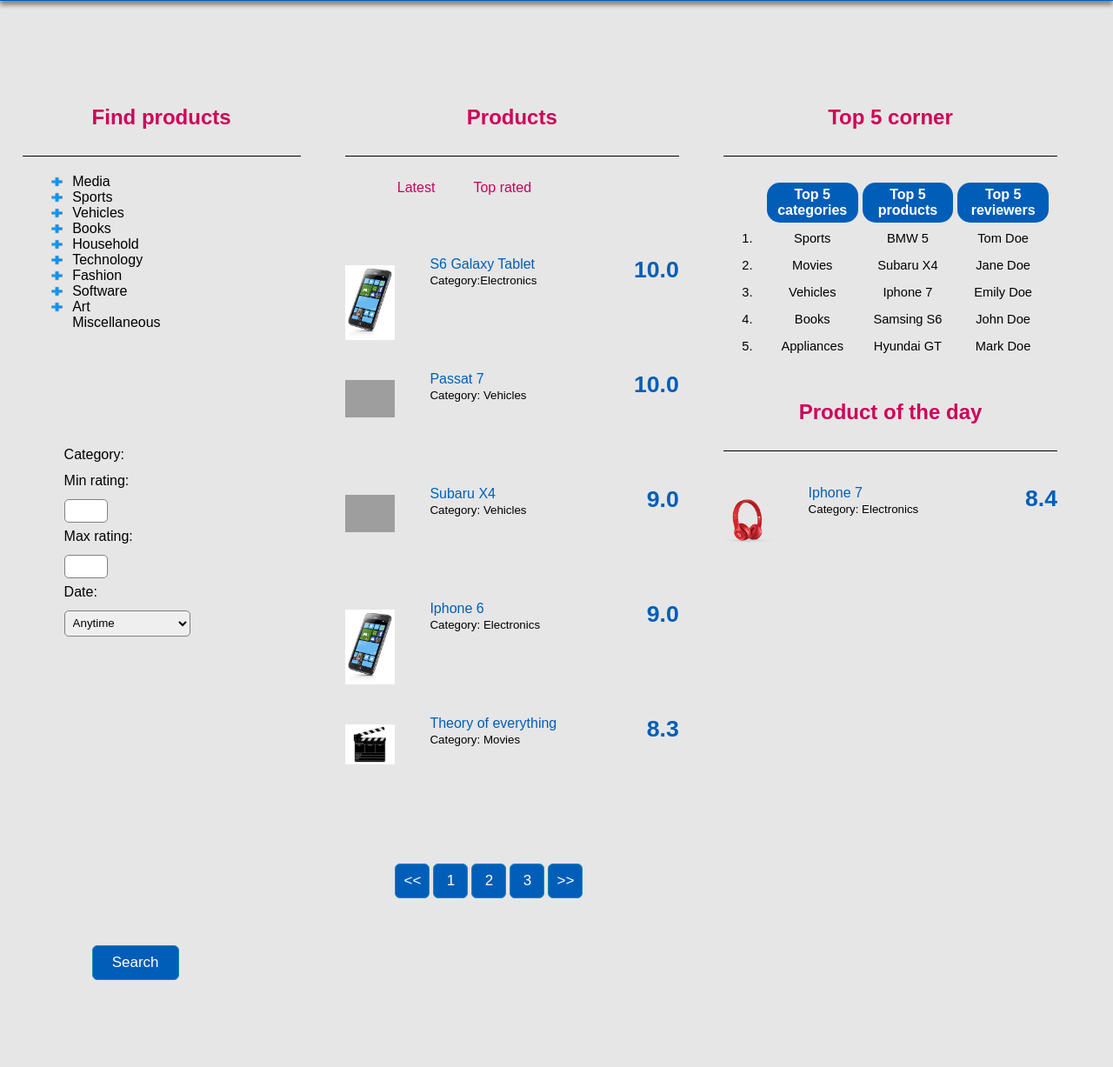
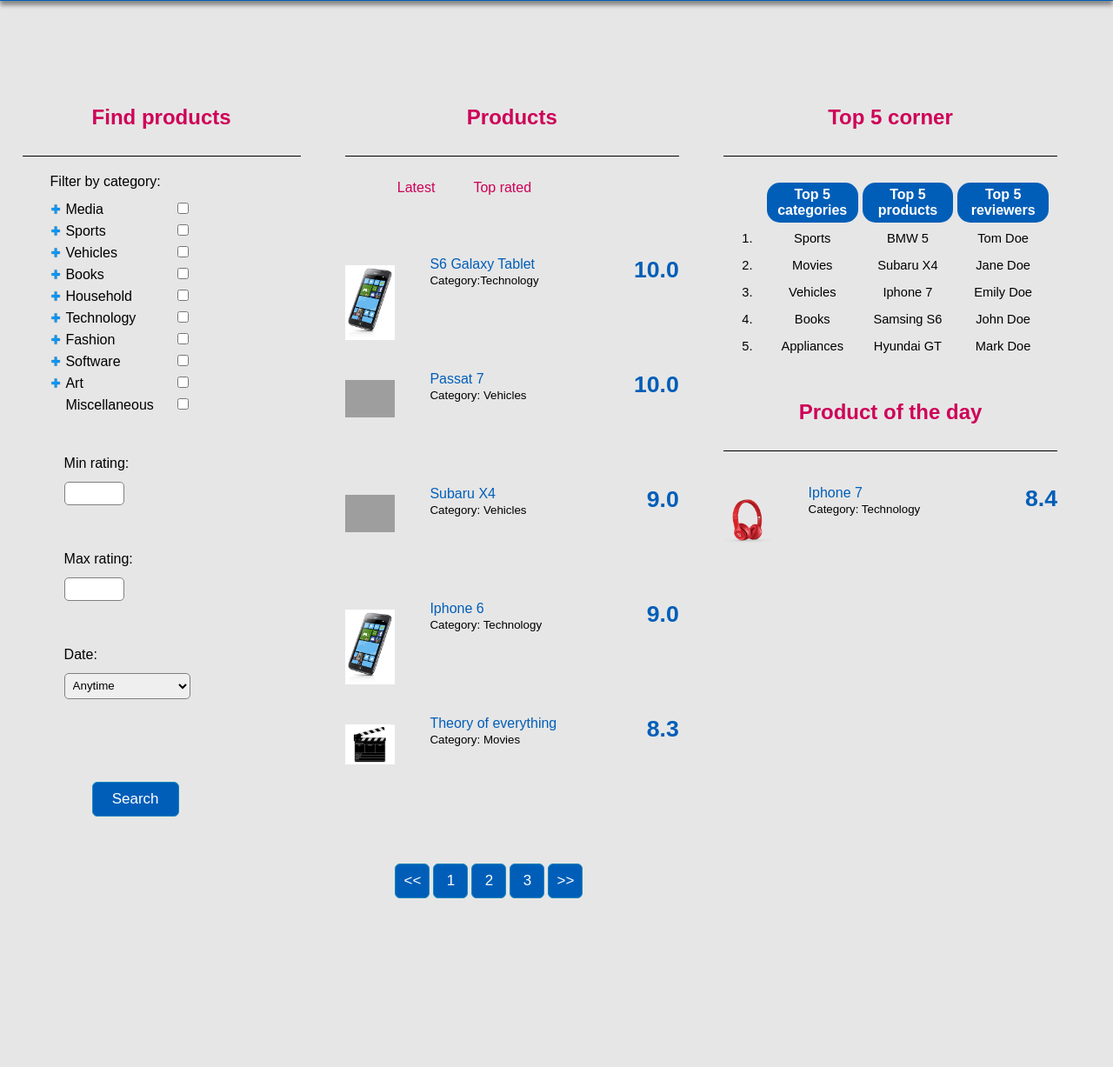
Before and after one commit to WebTehnologijeETF/Rathings---review-site, a PHP site: page /products.html in a window 1280 px wide. Shown: the part 149-1376 px from the top of the page at 87% size. After the commit the page ends 1182 px from the top, so only its background shows below. Run offline with PHP 8.4, Linux system fonts and the light colour scheme; grey boxes are pictures that could not be loaded.

Commit message:
Added product form validation;Modified news layout on homepage;Finished categories tree

```diff
--- a/categories.js
+++ b/categories.js
@@ -17,7 +17,8 @@ function tree(id)
 
 		if(o.style.display === 'block') // subelement is open
 		{
-			o.style.display = 'none';
+			o.style.display= 'none';
+
 			c.className = c.className.replace(/\bopened\b/,'');
 			c.className += " closed";
 
@@ -26,6 +27,7 @@ function tree(id)
 		else // subelement is closed
 		{
 			o.style.display = 'block';
+
 			c.className = c.className.replace(/\bclosed\b/,'');
 			c.className += " opened";
 
--- a/main.css
+++ b/main.css
@@ -182,9 +182,12 @@ h2
 .single_news
 {
 	width:100%;
-
+	position:relative;
+	top:30%;
 	padding-top:1%;
 	padding-bottom:15%;
+	display:block;
+
 
 
 
@@ -229,7 +232,9 @@ a:hover
 .single_news > a
 {
 
-	float:right;
+	display:block;
+	left:90%;
+	position:relative;
 	font-size:14pt;
 	color:#CE0058;
 
@@ -264,7 +269,10 @@ a:hover
 	background-color:#CE0058;
 	border-radius:25px;
 	height:3px;
-	margin-top:40px;
+	margin-top:0px;
+	top:0px;
+	position:relative;
+
 
 
 
@@ -272,15 +280,23 @@ a:hover
 
 ._img
 {
-	width:30%;
-	height:150px;
-    float:left;
-	padding-right:25px;
-	padding-top:20px;
+	width:100%;
+
+
 	vertical-align:text-top;
 
 
 }
+
+.img_div
+{
+		width:30%;
+	position:relative;
+
+	display:inline-block;
+
+}
+
 
 ._img_prod
 {
@@ -297,6 +313,17 @@ a:hover
 {
 	width:20px;
 	height:20px;
+
+}
+
+.news_text
+{
+
+	position:absolute;
+	padding-left:10px;
+	width:70%;
+	display:inline-block;
+
 
 }
 
@@ -671,8 +698,8 @@ th
 
 #l_search
 {
-	top:100px;
-	width:40%;
+	top:10px;
+	width:60%;
 	left:15%;
 	position:relative;
 
@@ -731,7 +758,7 @@ th
 #s_buttons
 {
 	margin-left:25%;
-	top:450px;
+	top:100px;
 	position:relative;
 	padding-bottom:100px;
 
@@ -867,6 +894,7 @@ label
 	margin-left:15%;
 	margin-top:15%;
 	padding-bottom:150px;
+	position:relative;
 
 
 }
@@ -1004,11 +1032,13 @@ a:visited
 
 .single_cat
 {
-	width:100%;
+	width:50%;
+	padding:5px;
+	padding-top:0px;
+	display:inline-block;
+	font-size:12pt;
+	cursor:pointer;
 
-	padding-top:0px;
-
-	font-size:12pt;
 
 
 }
@@ -1019,6 +1049,7 @@ a:visited
 	left:10%;
 	margin-top:0px;
 	padding-top:0px;
+	cursor:pointer;
 
 }
 
@@ -1029,6 +1060,7 @@ a:visited
 	color: #005EB8;
 	padding:5px;
 	display:none;
+
 
 
 
@@ -1045,13 +1077,15 @@ a:visited
 	padding:5px;
 	display:none;
 
+
+
 }
 
 .opened
 {
 	background: url(/images/minus.png);
-    background-size: 6% 65%;
-	background-position: 0% 50%;
+    background-size: 9% 55%;
+	background-position: 0% 20%;
     background-repeat: no-repeat;
 
 }
@@ -1060,8 +1094,16 @@ a:visited
 .closed
 {
 	background: url(/images/plus.png);
-    background-size: 6% 65%;
-	background-position: 0% 50%;
+    background-size: 9% 55%;
+	background-position: 0% 20%;
     background-repeat: no-repeat;
 
 }
+
+.check_div
+{
+	position:relative;
+	left:0%;
+	display:inline-block;
+
+}
--- a/products.html
+++ b/products.html
@@ -9,6 +9,8 @@
 <link rel="stylesheet" type="text/css" href="main.css">
 <link rel="shortcut icon" type="image/png" href="/images/favicon.png"/>
 <script src="categories.js"></script>
+<script src="gvalidation.js"></script>
+<script src="products-validation.js"></script>
 </head>
 <body>
 
@@ -78,29 +80,42 @@
 
 <div id="prod_search">
 <h2>Find products</h2>
-<form method="post" action="something.php">
+<form method="get" action="something.php" onsubmit="return validateForm();">
 <div id="search_form" class="container">
 
 <div id="categories">
 
-
+<p  class=" slabel">Filter by category: </p>
 
 
 <div class="single_cat closed" id="f0" onclick="tree('f0')">
 <label>Media</label>
+
+</div>
+
+<div class="check_div">
+<input type="checkbox" class="cat_check">
 </div>
 
 <div class="second_lvl" id="s0">
 <div class="single_cat" >
 <label>Movies</label>
 </div>
-
+<div class="check_div">
+<input type="checkbox" class="cat_check">
+</div>
 <div class="single_cat"  >
 <label>Series</label>
+</div>
+<div class="check_div">
+<input type="checkbox" class="cat_check">
 </div>
 
 <div class="single_cat"  >
 <label>Tv Shows</label>
+</div>
+<div class="check_div">
+<input type="checkbox" class="cat_check">
 </div>
 
 </div>
@@ -111,38 +126,65 @@
 
 
 </div>
+<div class="check_div">
+<input type="checkbox" class="cat_check">
+</div>
 
 <div class="second_lvl" id="s1">
 <div class="single_cat">
 <label>Football</label>
 </div>
+<div class="check_div">
+<input type="checkbox" class="cat_check">
+</div>
 
 <div class="single_cat">
 <label>Basketball</label>
+</div>
+<div class="check_div">
+<input type="checkbox" class="cat_check">
 </div>
 
 <div class="single_cat">
 <label>Handball</label>
 </div>
+<div class="check_div">
+<input type="checkbox" class="cat_check">
+</div>
 
 <div class="single_cat">
 <label>Volleyball</label>
+</div>
+<div class="check_div">
+<input type="checkbox" class="cat_check">
 </div>
 
 <div class="single_cat">
 <label>Tennis</label>
 </div>
+<div class="check_div">
+<input type="checkbox" class="cat_check">
+</div>
 
 <div class="single_cat">
 <label>Swimming</label>
+</div>
+<div class="check_div">
+<input type="checkbox" class="cat_check">
 </div>
 
 <div class="single_cat">
 <label>Skiing</label>
 </div>
+<div class="check_div">
+<input type="checkbox" class="cat_check">
+</div>
 
 <div class="single_cat">
 <label>Other</label>
+</div>
+<div class="check_div">
+<input type="checkbox" class="cat_check">
 </div>
 
 </div>
@@ -154,24 +196,41 @@
 
 </div>
 
+<div class="check_div">
+<input type="checkbox" class="cat_check">
+</div>
+
 <div class="second_lvl" id="s3">
 <div class="single_cat closed" id="si3" onclick="tree('si3')">
 <label>Luxury</label>
+</div>
+<div class="check_div">
+<input type="checkbox" class="cat_check">
 </div>
 
 <div class="third_lvl" id="t3">
 <div class="single_cat">
 <label>Old timers</label>
 </div>
+<div class="check_div">
+<input type="checkbox" class="cat_check">
+</div>
 
 <div class="single_cat">
 <label>Modern</label>
+</div>
+<div class="check_div">
+<input type="checkbox" class="cat_check">
 </div>
 
 </div>
 
 <div class="single_cat">
 <label>Freight</label>
+</div>
+
+<div class="check_div">
+<input type="checkbox" class="cat_check">
 </div>
 
 
@@ -185,24 +244,42 @@
 
 </div>
 
+<div class="check_div">
+<input type="checkbox" class="cat_check">
+</div>
+
 <div class="second_lvl" id="s4">
 <div class="single_cat">
 <label>Classic</label>
+</div>
+
+<div class="check_div">
+<input type="checkbox" class="cat_check">
 </div>
 
 <div class="single_cat">
 <label>Modern</label>
 </div>
 
+<div class="check_div">
+<input type="checkbox" class="cat_check">
+</div>
+
 <div class="single_cat">
 <label>Comics</label>
+</div>
+
+<div class="check_div">
+<input type="checkbox" class="cat_check">
 </div>
 
 <div class="single_cat">
 <label>Science</label>
 </div>
 
-
+<div class="check_div">
+<input type="checkbox" class="cat_check">
+</div>
 
 </div>
 
@@ -214,13 +291,25 @@
 
 </div>
 
+<div class="check_div">
+<input type="checkbox" class="cat_check">
+</div>
+
 <div class="second_lvl" id="s5">
 <div class="single_cat">
 <label>Furniture</label>
 </div>
 
+<div class="check_div">
+<input type="checkbox" class="cat_check">
+</div>
+
 <div class="single_cat closed" id="si5" onclick="tree('si5')">
 <label>Appliances</label>
+</div>
+
+<div class="check_div">
+<input type="checkbox" class="cat_check">
 </div>
 
 <div class="third_lvl" id="t5">
@@ -228,8 +317,16 @@
 <label>Mechanical</label>
 </div>
 
+<div class="check_div">
+<input type="checkbox" class="cat_check">
+</div>
+
 <div class="single_cat">
 <label>Electrical</label>
+</div>
+
+<div class="check_div">
+<input type="checkbox" class="cat_check">
 </div>
 
 </div>
@@ -238,8 +335,16 @@
 <label>Outdoor</label>
 </div>
 
+<div class="check_div">
+<input type="checkbox" class="cat_check">
+</div>
+
 <div class="single_cat">
 <label>Kids</label>
+</div>
+
+<div class="check_div">
+<input type="checkbox" class="cat_check">
 </div>
 
 
@@ -253,9 +358,17 @@
 
 </div>
 
+<div class="check_div">
+<input type="checkbox" class="cat_check">
+</div>
+
 <div class="second_lvl" id="s6">
 <div class="single_cat closed" id="si6" onclick="tree('si6')">
 <label>Computer</label>
+</div>
+
+<div class="check_div">
+<input type="checkbox" class="cat_check">
 </div>
 
 <div class="third_lvl" id="t6">
@@ -263,8 +376,16 @@
 <label>Desktop</label>
 </div>
 
+<div class="check_div">
+<input type="checkbox" class="cat_check">
+</div>
+
 <div class="single_cat">
 <label>Laptop</label>
+</div>
+
+<div class="check_div">
+<input type="checkbox" class="cat_check">
 </div>
 
 </div>
@@ -273,13 +394,25 @@
 <label>Mobile phones</label>
 </div>
 
+<div class="check_div">
+<input type="checkbox" class="cat_check">
+</div>
+
 <div class="third_lvl" id="t7">
 <div class="single_cat">
 <label>Classic</label>
 </div>
 
+<div class="check_div">
+<input type="checkbox" class="cat_check">
+</div>
+
 <div class="single_cat">
 <label>Smartphones</label>
+</div>
+
+<div class="check_div">
+<input type="checkbox" class="cat_check">
 </div>
 
 </div>
@@ -288,13 +421,22 @@
 <label>Tablets</label>
 </div>
 
+<div class="check_div">
+<input type="checkbox" class="cat_check">
+</div>
+
 <div class="single_cat">
 <label>Equipment</label>
+</div>
+
+<div class="check_div">
+<input type="checkbox" class="cat_check">
 </div>
 
 
 
 </div>
+
 
 
 <div class="single_cat closed" id="f8" onclick="tree('f8')">
@@ -303,9 +445,17 @@
 
 </div>
 
+<div class="check_div">
+<input type="checkbox" class="cat_check">
+</div>
+
 <div class="second_lvl" id="s8">
 <div class="single_cat closed" id="si8" onclick="tree('si8')">
 <label>Clothes</label>
+</div>
+
+<div class="check_div">
+<input type="checkbox" class="cat_check">
 </div>
 
 <div class="third_lvl" id="t8">
@@ -313,8 +463,16 @@
 <label>Men</label>
 </div>
 
+<div class="check_div">
+<input type="checkbox" class="cat_check">
+</div>
+
 <div class="single_cat">
 <label>Women</label>
+</div>
+
+<div class="check_div">
+<input type="checkbox" class="cat_check">
 </div>
 
 </div>
@@ -323,13 +481,25 @@
 <label>Accessories</label>
 </div>
 
+<div class="check_div">
+<input type="checkbox" class="cat_check">
+</div>
+
 <div class="third_lvl" id="t9">
 <div class="single_cat">
 <label>Men</label>
 </div>
 
+<div class="check_div">
+<input type="checkbox" class="cat_check">
+</div>
+
 <div class="single_cat">
 <label>Women</label>
+</div>
+
+<div class="check_div">
+<input type="checkbox" class="cat_check">
 </div>
 
 </div>
@@ -339,7 +509,9 @@
 </div>
 
 
-
+<div class="check_div">
+<input type="checkbox" class="cat_check">
+</div>
 
 
 </div>
@@ -351,17 +523,32 @@
 
 </div>
 
+<div class="check_div">
+<input type="checkbox" class="cat_check">
+</div>
+
 <div class="second_lvl" id="sa">
 <div class="single_cat">
 <label>General</label>
+</div>
+<div class="check_div">
+<input type="checkbox" class="cat_check">
 </div>
 
 <div class="single_cat">
 <label>Professional</label>
 </div>
 
+<div class="check_div">
+<input type="checkbox" class="cat_check">
+</div>
+
 <div class="single_cat">
 <label>Games</label>
+</div>
+
+<div class="check_div">
+<input type="checkbox" class="cat_check">
 </div>
 
 
@@ -377,13 +564,25 @@
 
 </div>
 
+<div class="check_div">
+<input type="checkbox" class="cat_check">
+</div>
+
 <div class="second_lvl" id="sb">
 <div class="single_cat">
 <label>Paintings</label>
 </div>
 
+<div class="check_div">
+<input type="checkbox" class="cat_check">
+</div>
+
 <div class="single_cat">
 <label>Music</label>
+</div>
+
+<div class="check_div">
+<input type="checkbox" class="cat_check">
 </div>
 
 
@@ -395,19 +594,25 @@
 
 </div>
 
+<div class="check_div">
+<input type="checkbox" class="cat_check">
+</div>
+
 
 </div>
 
 
 <div id="l_search" class="cdiv">
-<p  class=" slabel">Category: </p>
+
 
 
 
 <p  class=" slabel">Min rating: </p>
-<input type="number" class="selement numeric" size="5" min="1" max="10"> <br>
+<input type="number" id="el0" class="selement numeric" size="5" min="1" max="10"> <br>
+<div class="error" id="er0"><p class="error_text"></p></div>
 <p  class=" slabel">Max rating: </p>
-<input type="number" class="selement numeric" size="5" min="1" max="10">
+<input type="number" id="el1" class="selement numeric" size="5" min="1" max="10">
+<div class="error" id="er1"><p class="error_text"></p></div>
 <p class=" slabel">Date: </p>
 <select class="selement listbox">
 <option>Anytime</option>
@@ -450,7 +655,7 @@
 <img src="/images/phone.png" alt="product" class="_img_prod">
 <label class="prod">S6 Galaxy Tablet</label>
  <label class="rating_mark right-side">10.0</label> <br>
-<label class="prod2">Category:Electronics</label> <br>
+<label class="prod2">Category:Technology</label> <br>
 </div>
 
 <div class="single_product">
@@ -471,7 +676,7 @@
 <img src="/images/phone.png" alt="product" class="_img_prod">
 <label class="prod">Iphone 6</label>
  <label class="rating_mark right-side">9.0</label> <br>
-<label class="prod2">Category: Electronics</label> <br>
+<label class="prod2">Category: Technology</label> <br>
 </div>
 
 <div class="single_product">
@@ -561,7 +766,7 @@
 <img src="/images/product.png" alt="product" class="_img_prod">
 <label class="prod">Iphone 7</label>
  <label class="rating_mark right-side">8.4</label> <br>
-<label class="prod2">Category: Electronics</label> <br>
+<label class="prod2">Category: Technology</label> <br>
 </div>
 </div>
 
```
Also changed, not shown: gvalidation.js (+7 -0 lines), index.html (+67 -19 lines), products-validation.js (added, +41 -0 lines), images/mobile.png (added).
